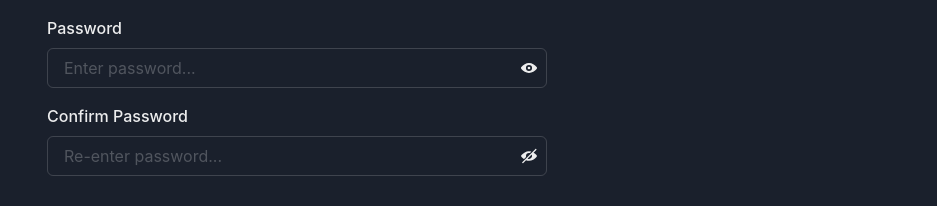
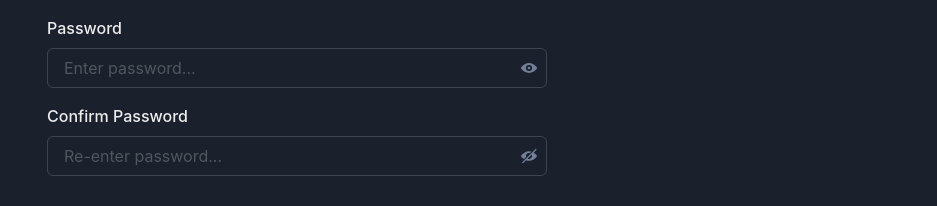
Before and after one commit to ajohnson1031/whatsapp-clone-chakra-ui, a React (Create React App) app: page /register in a window 1280 px wide. Both pictures are taken after a click on the icon 872 px from the left and 409 px from the top of the page. Shown: the part 342-548 px from the top of the page, without its empty margins (343-1280 px from the left). Built offline with nearby package versions, Linux system fonts and the light colour scheme.

Commit message:
separated viewIconProps into object; more dry

```diff
--- a/src/components/Login/TextField.js
+++ b/src/components/Login/TextField.js
@@ -1,29 +1,37 @@
-import { useState } from "react";
+import { ViewIcon, ViewOffIcon } from "@chakra-ui/icons";
 import {
-  Input,
-  FormLabel,
   FormControl,
   FormErrorMessage,
+  FormLabel,
+  Input,
 } from "@chakra-ui/react";
 import { Field, useField } from "formik";
-import { ViewIcon, ViewOffIcon } from "@chakra-ui/icons";
+import { useState } from "react";
 
 const TextField = ({ label, ...props }) => {
-  const { name, placeholder, autocomplete, type = "text", toggleable } = props;
+  const { name, placeholder, autoComplete, type = "text", toggleable } = props;
   const [field, meta] = useField(props);
   const [isHiding, setIsHiding] = useState(true);
   const [fieldType, setFieldType] = useState(type);
-  const newProps = { name, placeholder, autocomplete, type: fieldType };
+  const newProps = { name, placeholder, autoComplete, type: fieldType };
 
   const handleToggle = () => {
     setFieldType(fieldType === "password" ? "text" : "password");
     setIsHiding(!isHiding);
   };
 
+  const viewIconProps = {
+    pos: "absolute",
+    zIndex: 2,
+    right: 2.5,
+    onClick: handleToggle,
+    color: "gray.500",
+  };
+
   const viewIcon = isHiding ? (
-    <ViewOffIcon pos="absolute" zIndex={2} right={2.5} onClick={handleToggle} />
+    <ViewOffIcon {...viewIconProps} />
   ) : (
-    <ViewIcon pos="absolute" zIndex={2} right={2.5} onClick={handleToggle} />
+    <ViewIcon {...viewIconProps} />
   );
 
   return (
```
